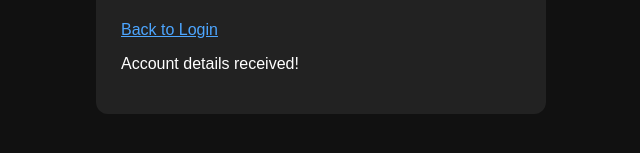
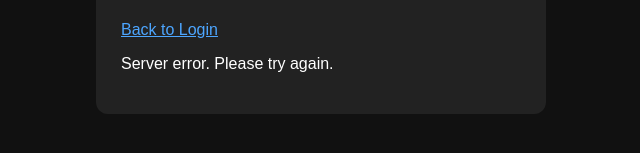
Before and after one commit to sahillandge937-eng/Sahil-tracker, a website: page register.html in a window 1280 px wide. Both pictures are taken after typing "Sample", "name@example.com", "Sample123" into the empty fields and a click on the button "Create Account". Shown: the part 513-666 px from the top of the page, 319-959 px from the left. Drawn offline with Linux system fonts and the light colour scheme; no server answers.

Commit message:
Refactor register function for async handling
Updated register function to be asynchronous and added input trimming. Enhanced error handling and success messages.

```diff
--- a/register.html
+++ b/register.html
@@ -47,19 +47,45 @@
   <p id="message"></p>
 </div>
 <script>
-function register() {
-  const name = document.getElementById("name").value;
-  const email = document.getElementById("email").value;
+async function register() {
+  const name = document.getElementById("name").value.trim();
+  const email = document.getElementById("email").value.trim();
   const password = document.getElementById("password").value;
 
+  const message = document.getElementById("message");
+
   if (!name || !email || !password) {
-    document.getElementById("message").innerText =
-      "Please fill all fields.";
+    message.innerText = "Please fill all fields.";
     return;
   }
 
-  document.getElementById("message").innerText =
-    "Account details received!";
+  try {
+    const response = await fetch("/api/auth/register", {
+      method: "POST",
+      headers: {
+        "Content-Type": "application/json"
+      },
+      body: JSON.stringify({
+        name: name,
+        email: email,
+        password: password
+      })
+    });
+
+    const data = await response.json();
+
+    if (response.ok) {
+      message.innerText = "Account created successfully!";
+      setTimeout(() => {
+        window.location.href = "login.html";
+      }, 1000);
+    } else {
+      message.innerText = data.error || "Registration failed.";
+    }
+
+  } catch (error) {
+    message.innerText = "Server error. Please try again.";
+  }
 }
 </script>
 
```
